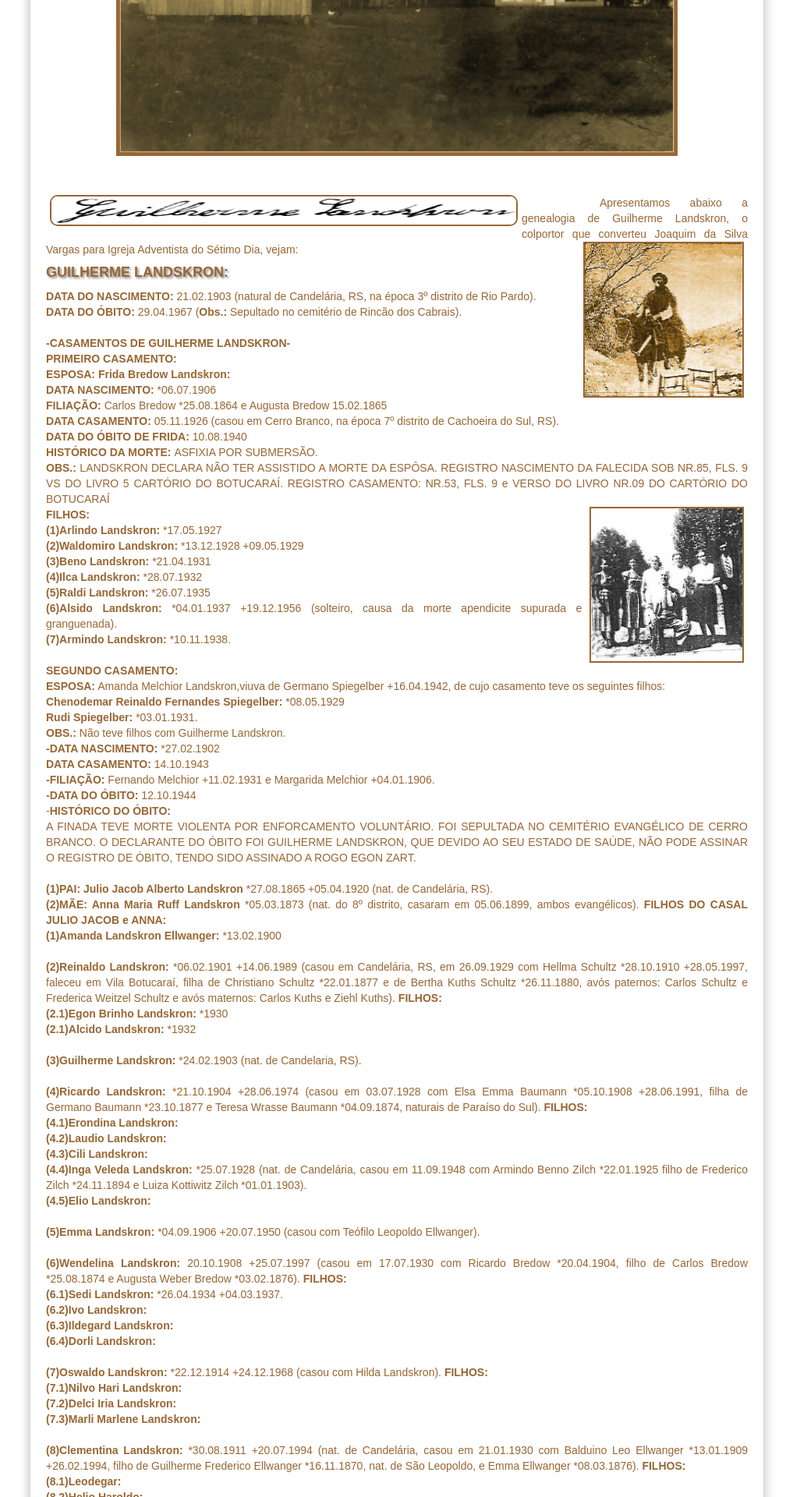
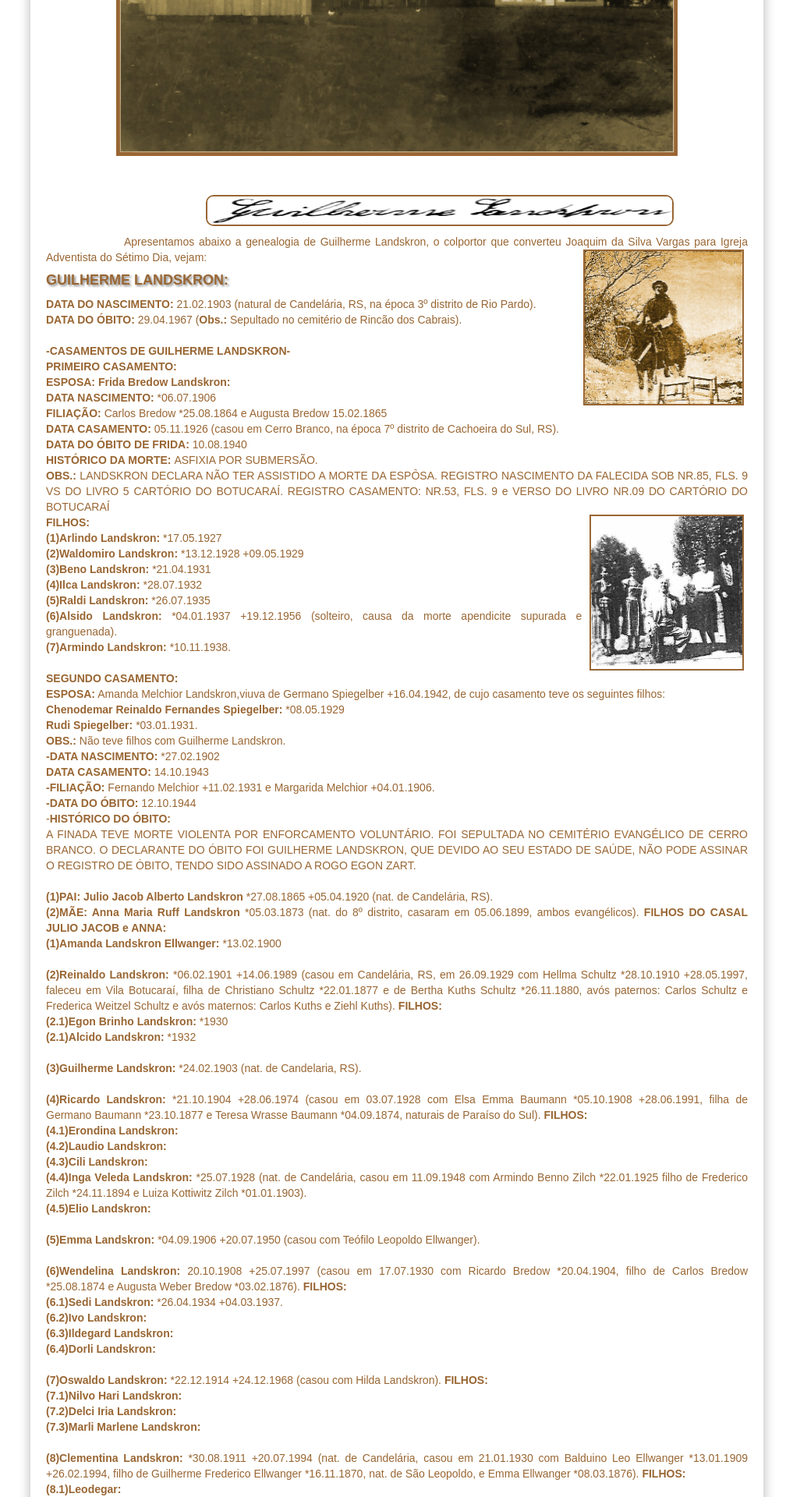
Before and after one commit to claudiovargas1955/claudiovargas1955.github.io, a Jekyll site: the page built from _pages/arvore-genealogica-de-guilherme landskron.html, in a window 1280 px wide. Shown: the part 646-2566 px from the top of the page at 78% size, without its empty margins (131-1148 px from the left). Built offline with Jekyll 4.4.1, drawn with Linux system fonts in a browser that asks for light colours; some web fonts are replaced.

Commit message:
Update arvore-genealogica-de-guilherme landskron.html

```diff
--- a/_pages/arvore-genealogica-de-guilherme landskron.html
+++ b/_pages/arvore-genealogica-de-guilherme landskron.html
@@ -35,11 +35,12 @@ details[open] summary {color:#996633;
         }
 
    .esq1{margin-right:5px;
-          margin-left: 5px;
+          margin-left: 205px;
           border:#996633 solid 2px;
           border-radius: 10px;
           margin-top: 30px;
           margin-bottom:10px;
+
          }
 
    .dir{border:#996633 solid 2px;
```
